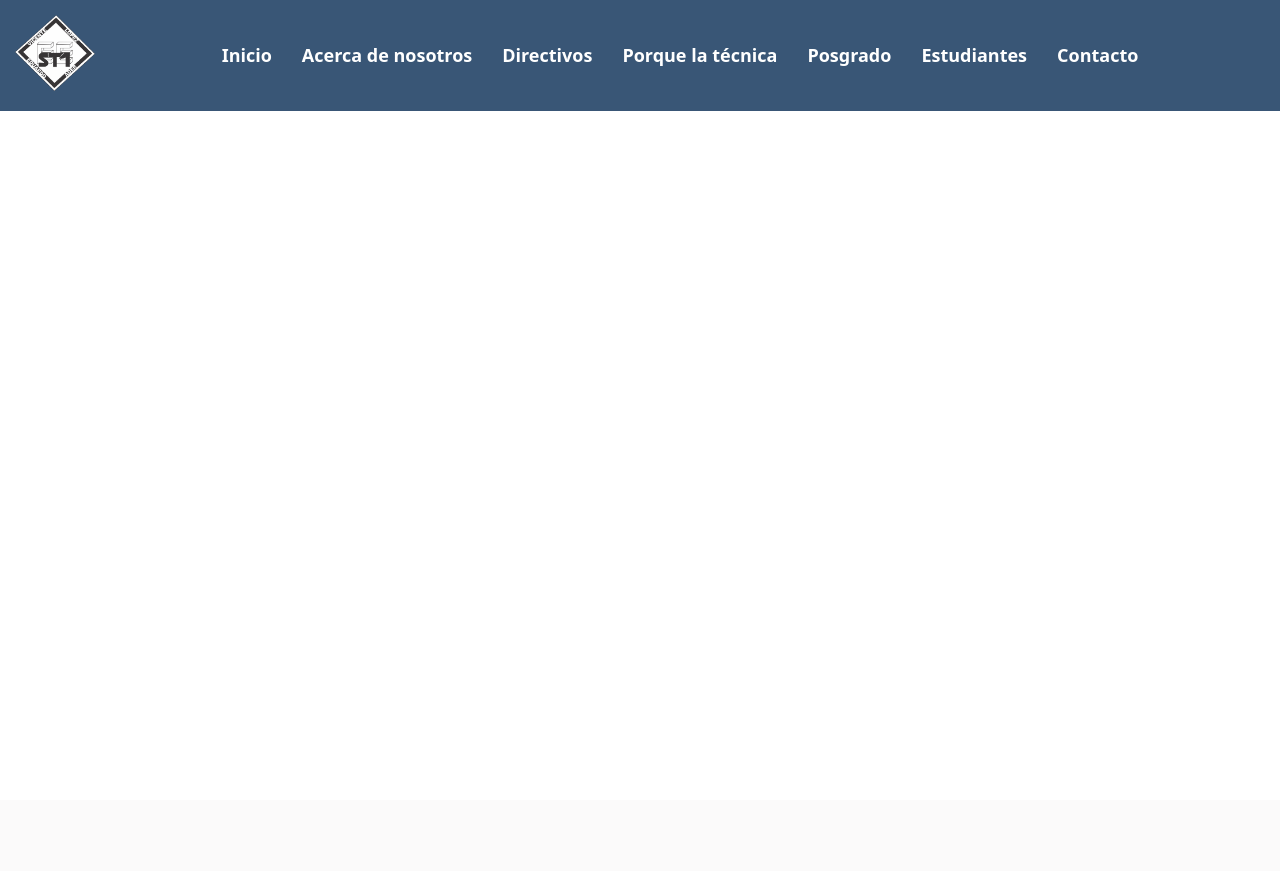
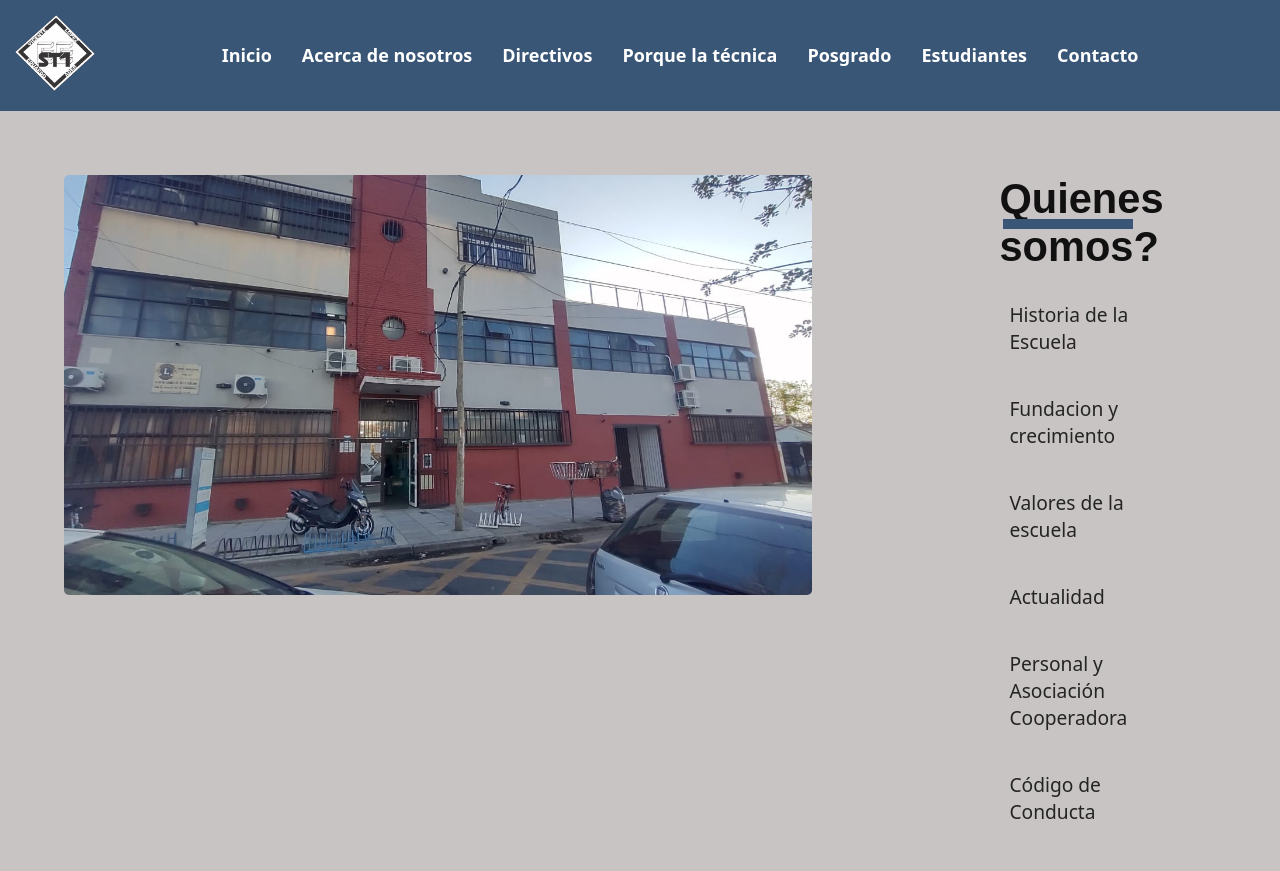
Before and after one commit to Exaedro/web_institucional, a PHP site: page /paginas/sobre_nosotros.php in a window 1280 px wide. Before the commit the page ends 111 px from the top, so only its background shows below. Run offline with PHP 8.4, Linux system fonts and the light colour scheme.

Commit message:
creacion del apartado sobre_nosotros

```diff
--- /dev/null
+++ b/css/style_nosotro.css
@@ -0,0 +1,80 @@
+*{
+    margin: 0px;
+    padding: 0px;
+    box-sizing: border-box;
+}
+main{
+    padding-top: 5%;
+    height: auto;
+    min-height: 95vh;
+    width: 100%;
+    display: flex;
+    justify-content: flex-start;
+    align-items: flex-start;
+    background-color: rgb(201, 196, 196);
+}
+main #cont_img{
+    width: auto;
+    height: auto;
+    padding-left: 5%;
+}
+main #cont_img img{
+    width: 80%;
+    border-radius: 5px;
+    height: 100%;
+}
+main #cont_text{
+    display: flex;
+    flex-direction: column;
+    align-items: flex-start;
+    justify-content: flex-start;
+
+    width: 30%;
+    height: 100%;
+}
+main #cont_text h2{
+    color: rgb(17, 17, 17);
+    font-weight: bolder;
+    position: relative;
+   font-size: 2.6em;
+   font-family: Arial, Helvetica, sans-serif;
+}
+main #cont_text h2::before{
+    content: '';
+    position: absolute;
+    left: 4px;
+    top: 44px;
+    height: 10px;
+    width: 50px;
+    background-color:#395676;
+    padding-left: 80px;
+
+    color: #000;
+    z-index: 100;
+ }
+ main #cont_text #cont_items{
+
+    display: flex;
+    gap: 20px;
+    flex-direction: column;
+    align-items: flex-start;
+    justify-content: flex-start;
+
+    margin-top: 20px;
+    width: 50%;
+    height: 100%;
+    list-style: none;
+}
+main #cont_text #cont_items .item{
+    font-size: 1.2em;
+    font-weight: 500;
+    color: rgb(36, 36, 36);
+    padding: 10px;
+    border-radius: 7px;
+    transition: all .1s ease-in-out;
+    cursor: pointer;
+}
+main #cont_text #cont_items .item:hover{
+    background-color: #395676;
+    color: rgb(255, 255, 255);
+}
--- a/navbar.php
+++ b/navbar.php
@@ -1,13 +1,13 @@
 <nav>
     <header class="navbar-header">
         <img
-            src="img/logo.png"
+            src="./../img/logo.png"
             alt="Escuela de Educación Secundaria Nro1" />
     </header>
     <div class="navbar-body">
         <ul>
             <li><a href="#">Inicio</a></li>
-            <li><a href="#">Acerca de nosotros</a></li>
+            <li><a href="./paginas/sobre_nosotros.php">Acerca de nosotros</a></li>
             <li><a href="#">Directivos</a></li>
             <li><a href="#">Porque la técnica</a></li>
             <li><a href="#">Posgrado</a></li>
--- a/paginas/sobre_nosotros.php
+++ b/paginas/sobre_nosotros.php
@@ -5,6 +5,7 @@
     <meta charset="UTF-8">
     <meta name="viewport" content="width=device-width, initial-scale=1.0">
     <link rel="stylesheet" href="../css/style.css">
+    <link rel="stylesheet" href="../css/style_nosotro.css">
     <title>Escuela de Educación Secundaria Nro1</title>
 </head>
 
@@ -12,7 +13,23 @@
     <?php include_once("../navbar.php"); ?>
 
     <main>
-        <h1>adsdsadas</h1>
+
+        <div id="cont_img">
+            <img src="./../img/tecnica.jpg" alt="">
+            <h3 class="tit_item"></h3>
+            <span class="text"></span>
+        </div>
+        <div id="cont_text">
+            <h2>Quienes somos?</h2>
+            <ul id="cont_items">
+                <li class="item">Historia de la Escuela</li>
+                <li class="item">Fundacion y crecimiento</li>
+                <li class="item">Valores de la escuela</li>
+                <li class="item">Actualidad</li>
+                <li class="item">Personal y Asociación Cooperadora</li>
+                <li class="item">Código de Conducta</li>
+            </ul>
+        </div>
     </main>
 </body>
 
```
